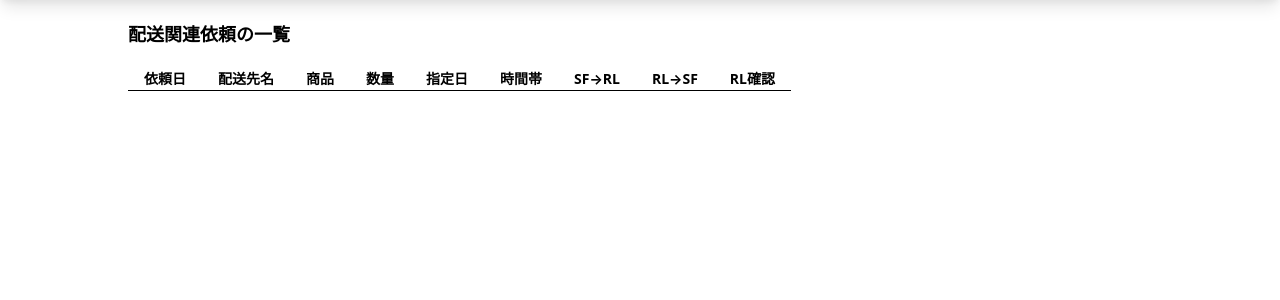
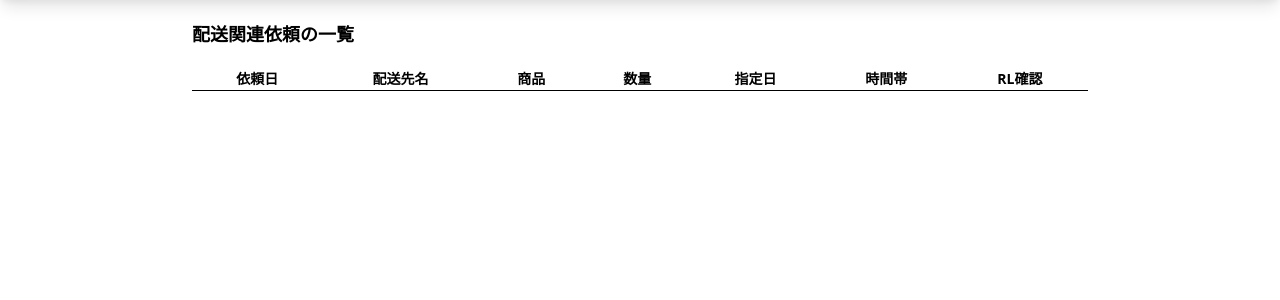
Before and after one commit to hayamakazuyuki/fas, a Flask app: page /delivery/ in a window 1280 px wide. Shown: the part 73-373 px from the top of the page. Run offline with Flask 2, Linux system fonts and the light colour scheme; data that the repository does not hold is empty; some libraries are stand-ins or nearby versions.

Commit message:
updated: layout

```diff
--- a/flask/app/templates/delivery/index.html
+++ b/flask/app/templates/delivery/index.html
@@ -4,10 +4,10 @@
 
 <!-- alert goes here -->
 {% include "_flashing.html" -%}
-<div class="container max-w-5xl mx-auto mt-5">
+<div class="container max-w-4xl mx-auto mt-5">
 
     <p class="font-bold text-lg mb-5">配送関連依頼の一覧</p>
-        <table class="table-auto my-5 text-sm">
+        <table class="table-auto w-full my-5 text-sm">
         <thead>
             <tr class="border-black border-b">
                 <th class="px-4">依頼日</th>
@@ -16,8 +16,6 @@
                 <th class="px-4">数量</th>
                 <th class="px-4">指定日</th>
                 <th class="px-4">時間帯</th>
-                <th class="px-4">SF→RL</th>
-                <th class="px-4">RL→SF</th>
                 <th class="px-4">RL確認</th>
             </tr>
         </thead>
@@ -34,8 +32,6 @@
                 {% endif %}
             </td>
             <td class="border-b px-4 py-1">{{ request.time_range or '' }}</td>
-            <td class="border-b px-4 py-1">{{ request.memo or '' }}</td>
-            <td class="border-b px-4 py-1">{{ request.reply or '' }}</td>
             <td class="border-b px-4 py-1">
                 {% if request.checked == 1 %}
                 <svg xmlns="http://www.w3.org/2000/svg" class="h-6 w-6 text-green-600" fill="none" viewBox="0 0 24 24" stroke="currentColor">
--- a/flask/app/templates/index.html
+++ b/flask/app/templates/index.html
@@ -2,7 +2,7 @@
 {% block content -%}
 {% include "navbar.html" -%}
 {% include "_flashing.html" -%}
-<div class="container max-w-5xl mx-auto px-3">
+<div class="container max-w-4xl mx-auto px-3">
     <div class="my-5 flex">
 
         <div class="w-1/3 mx-auto py-4 px-8 bg-white shadow-lg rounded-lg">
--- a/flask/app/templates/order/data.html
+++ b/flask/app/templates/order/data.html
@@ -1,8 +1,8 @@
 {% extends "layout.html" %}
 {% block content %}
 {% include "navbar.html" %}
-<div class="container max-w-6xl mx-auto mt-5">
-    <div class="mt-3 max-w-2xl mx-auto">
+<div class="container max-w-4xl mx-auto mt-5">
+    <div class="mt-3 mx-auto">
         <p class="font-bold text-lg">受注データ</p>
 
         <div class="my-5">
--- a/flask/app/templates/order/range.html
+++ b/flask/app/templates/order/range.html
@@ -1,8 +1,8 @@
 {% extends "layout.html" %}
 {% block content %}
 {% include "navbar.html" %}
-<div class="container max-w-6xl mx-auto mt-5">
-    <div class="mt-3 max-w-2xl mx-auto">
+<div class="container max-w-4xl mx-auto mt-5">
+    <div class="mt-3 mx-auto">
 
     <p class="font-bold text-lg mb-5">受注データ</p>
 
--- a/flask/app/templates/products.html
+++ b/flask/app/templates/products.html
@@ -2,7 +2,7 @@
 {% block content %}
 {% include "navbar.html" %}
 
-<div class="container max-w-5xl mx-auto mt-5">
+<div class="container max-w-4xl mx-auto mt-5">
     <p class="font-bold text-lg mb-5">商品一覧</p>
     <table class="table-auto my-5 w-full">
         <thead>
```
Also changed, not shown: flask/app/static/js/order.js (+6 -2 lines), flask/app/templates/order/register.html (+5 -5 lines).
